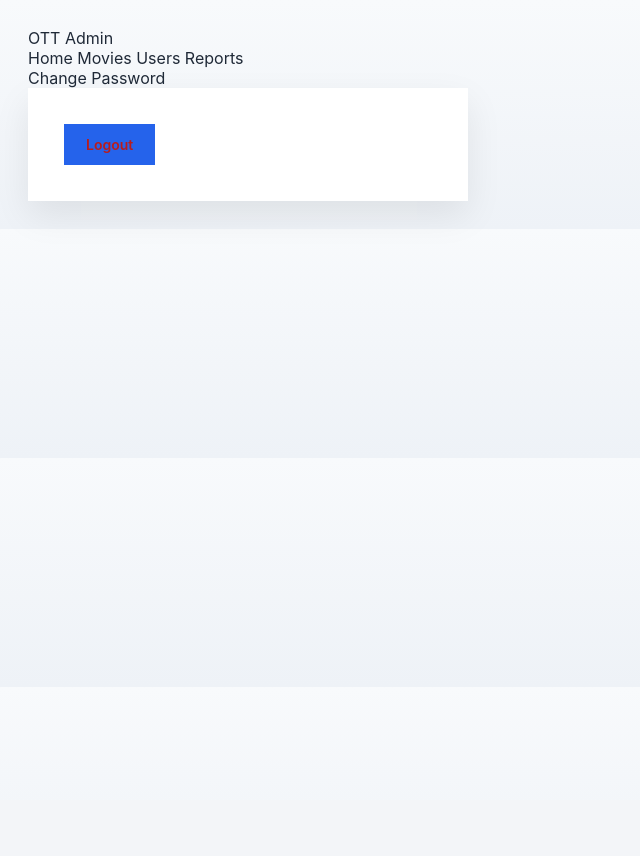
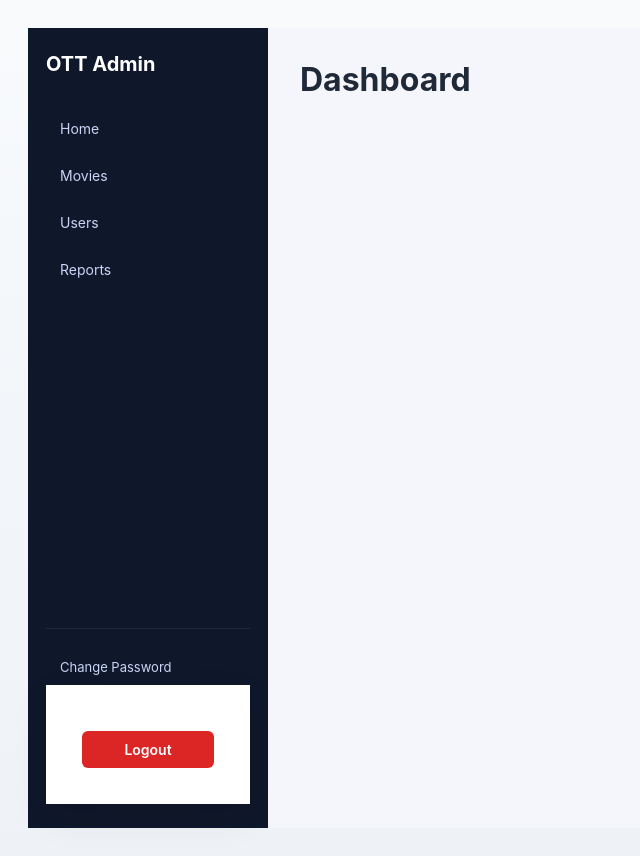
Before and after one commit to Anjana10022002/OTT-Streaming-Platform, a Django app: page /home/ in a window 1280 px wide. Shown: the whole page, without its empty margins (0-640 px from the left). Before the commit the page ends 220 px from the top, so only its background shows below. Run offline with Django 4.2, Linux system fonts and the light colour scheme; a user stored in the database is signed in; some libraries are stand-ins or nearby versions.

Commit message:
Updating styling in sidebar

```diff
--- a/Admin/admin/adminApp/static/style.css
+++ b/Admin/admin/adminApp/static/style.css
@@ -272,3 +272,74 @@ form button:hover {
         padding: 14px;
     }
 }
+
+
+/* ---------- LAYOUT ---------- */
+.admin-layout {
+    display: flex;
+    min-height: 100vh;
+}
+
+/* ---------- SIDEBAR ---------- */
+.sidebar {
+    width: 240px;
+    background: #0f172a;
+    color: #cbd5f5;
+    padding: 24px 18px;
+    display: flex;
+    flex-direction: column;
+}
+
+.sidebar-brand {
+    font-size: 20px;
+    font-weight: 700;
+    color: #ffffff;
+    margin-bottom: 32px;
+}
+
+/* MENU */
+.sidebar-menu a {
+    display: block;
+    padding: 12px 14px;
+    margin-bottom: 6px;
+    font-size: 14px;
+    border-radius: 6px;
+    color: #cbd5f5;
+}
+
+.sidebar-menu a:hover {
+    background: #1e293b;
+    color: #ffffff;
+}
+
+/* FOOTER */
+.sidebar-footer {
+    margin-top: auto;
+    padding-top: 20px;
+    border-top: 1px solid #1e293b;
+}
+
+.sidebar-footer a {
+    display: block;
+    padding: 10px 14px;
+    font-size: 13px;
+    color: #cbd5f5;
+}
+
+.logoutbtn {
+    width: 100%;
+    margin-top: 10px;
+    padding: 10px;
+    background: #dc2626;
+    color: #ffffff;
+    border-radius: 6px;
+    border: none;
+    font-weight: 600;
+}
+
+/* ---------- CONTENT ---------- */
+.main-content {
+    flex: 1;
+    padding: 32px;
+    background: #f4f6fb;
+}
--- a/Admin/admin/adminApp/templates/home.html
+++ b/Admin/admin/adminApp/templates/home.html
@@ -13,9 +13,13 @@
 
 </head>
 <body>
+    <div class="admin-layout">
+        {% include 'partials/navbar.html' %}
 
-    {% include 'partials/navbar.html' %}
-
+        <main class="main-content">
+            <h1>Dashboard</h1>
+        </main>
+    </div>
 
 </body>
 </html>
```
Also changed, not shown: Admin/admin/db.sqlite3.
